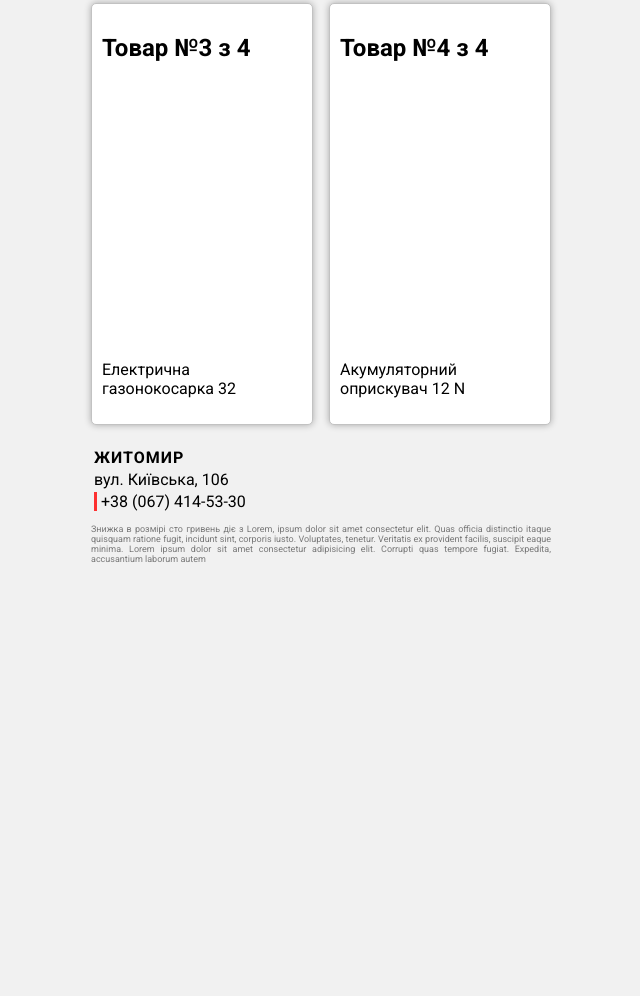
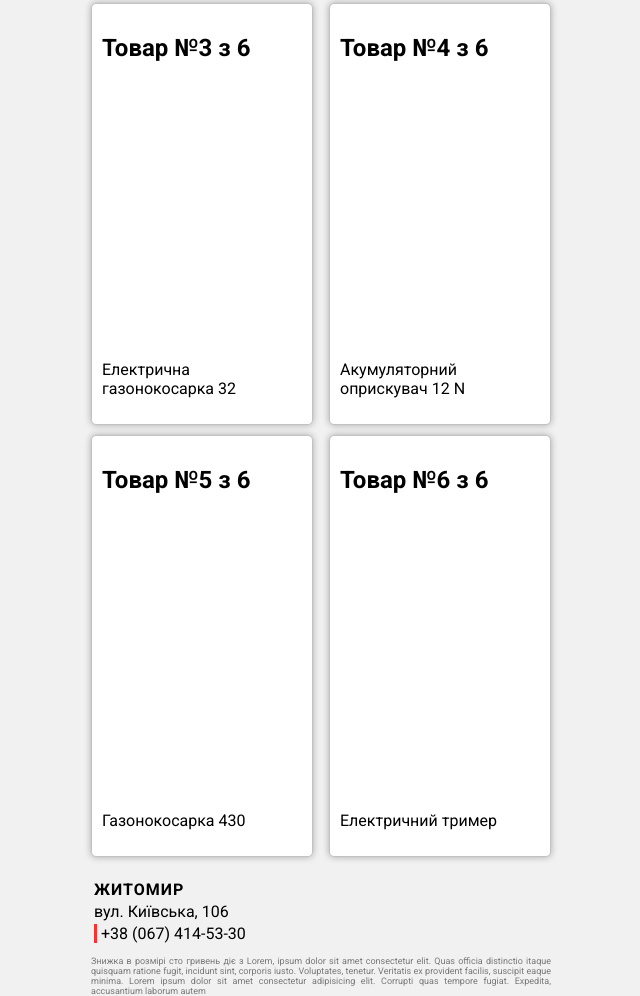
Before and after one commit to 24akai/market, a plain HTML site: page index.html in a window 1280 px wide. Shown: the part 503-1499 px from the top of the page, without its empty margins (319-959 px from the left). Before the commit the page ends 1067 px from the top, so only its background shows below. Drawn offline with Linux system fonts and the light colour scheme.

Commit message:
Two items added to the list

```diff
--- a/css/style.css
+++ b/css/style.css
@@ -51,6 +51,7 @@ content {
     border: 1px solid rgb(194, 194, 194);
     border-radius: 5px;
     box-shadow: 0 0 7px rgba(0, 0, 0, 0.3);
+
     display: flex;
     flex-direction: column;
     justify-content: space-between;
--- a/js/script.js
+++ b/js/script.js
@@ -37,6 +37,8 @@ let itemsArray = [
     'Електричний тример 110',
     'Електрична газонокосарка 32',
     'Акумуляторний оприскувач 12 N',
+    'Газонокосарка 430',
+    'Електричний тример',
   ];
 
   let itemsDiv = document.getElementById("items");
```
